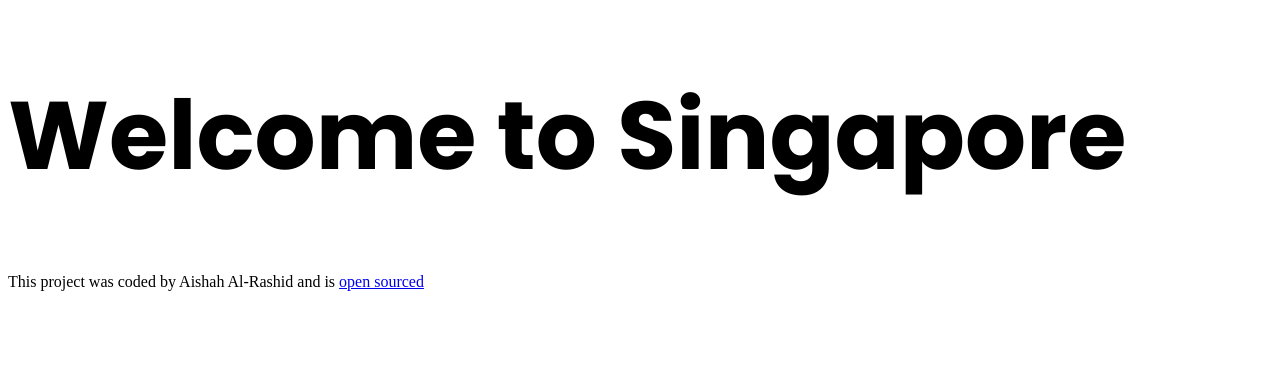
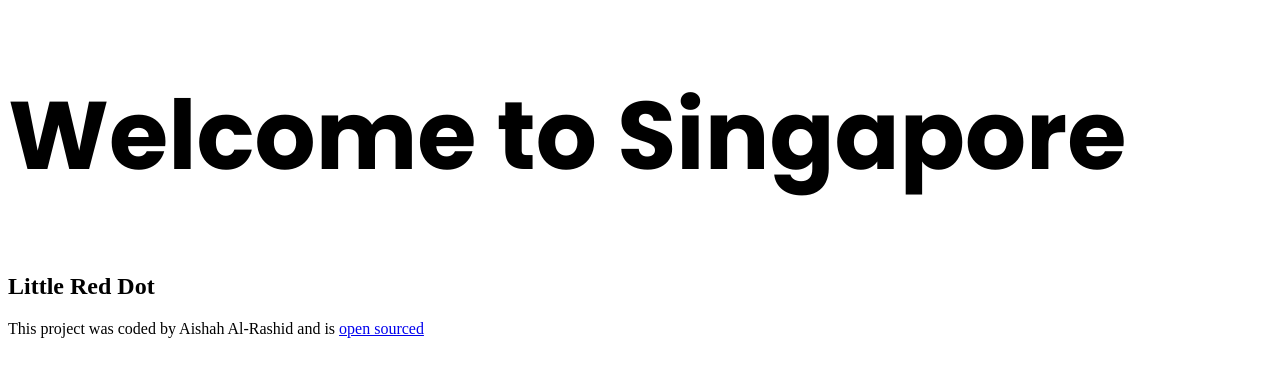
Before and after one commit to aishah849/travel-project, a plain HTML site: page index.html in a window 1280 px wide. Drawn offline with Linux system fonts and the light colour scheme.

Commit message:
Added subtitle to homepage

```diff
--- a/index.html
+++ b/index.html
@@ -15,6 +15,7 @@
   </head>
   <body>
     <h1>Welcome to Singapore</h1>
+    <h2>Little Red Dot</h2>
     <footer>
       This project was coded by Aishah Al-Rashid and is
       <a href="https://github.com/aishah849/travel-project" target="_blank"
```
